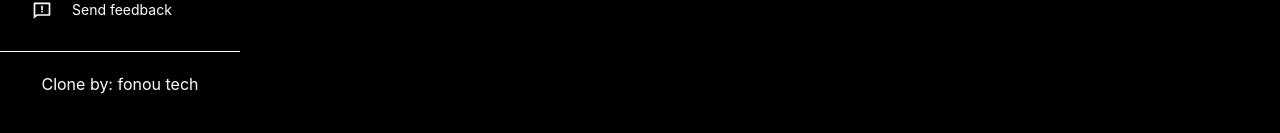
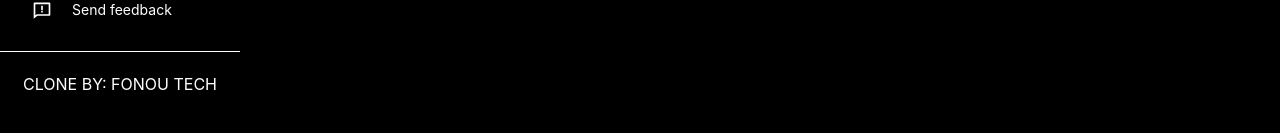
Before and after one commit to Diderot-sielinou/youtube-clone2, a React (Vite) app: page / in a window 1280 px wide. Shown: the part 655-788 px from the top of the page. Built offline with nearby package versions, Linux system fonts and the light colour scheme; no server answers.

Commit message:
change api key

```diff
--- a/src/components/LeftNav.jsx
+++ b/src/components/LeftNav.jsx
@@ -59,10 +59,11 @@ export default function LeftNav() {
 
   return (
     <div
-      className={`md:block w-[240px] overflow-y-auto h-full py-4 bg-black absolute md:relative z-10 translate-x-[-240px] md:translate-x-[0]  transition-all ${
-        mobileMenu ? "translate-x-[0] " : ""
+      className={` w-[240px] overflow-y-auto h-full py-4 bg-black absolute md:relative z-10 translate-x-[-240px] md:translate-x-[0]  transition-all ${
+        mobileMenu ? "translate-x-[0]" :""
       }`}
     >
+
       <div className="flex px-5 flex-col  ">
         {categories.map((item, index) => (
           <div key={index}>
@@ -82,7 +83,7 @@ export default function LeftNav() {
         ))}
       </div>
       <hr className="my-5 border-white" />
-      <div className="text-white text-[16px] text-center ">
+      <div className="text-white text-[16px] text-center uppercase ">
         Clone by: fonou tech
       </div>
     </div>
--- a/src/utils/api.js
+++ b/src/utils/api.js
@@ -9,7 +9,7 @@ const options = {
     gl: 'US'
   },
   headers: {
-    'x-rapidapi-key': "2a72455b55msh35647596cd8e311p132da1jsn509068c84d7f",
+    'x-rapidapi-key': "02872999ebmshd7f55e3cea1906fp1d6f7bjsn2c6359ba9885",
     'x-rapidapi-host': 'youtube138.p.rapidapi.com'
   }
 };
```
